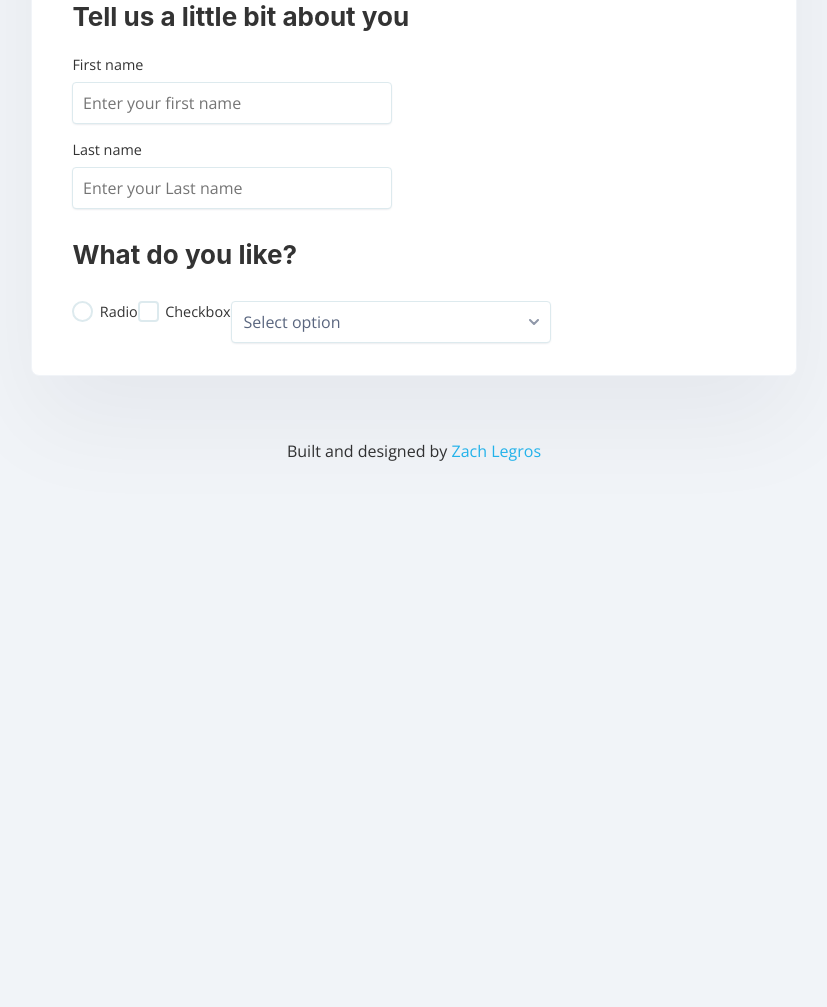
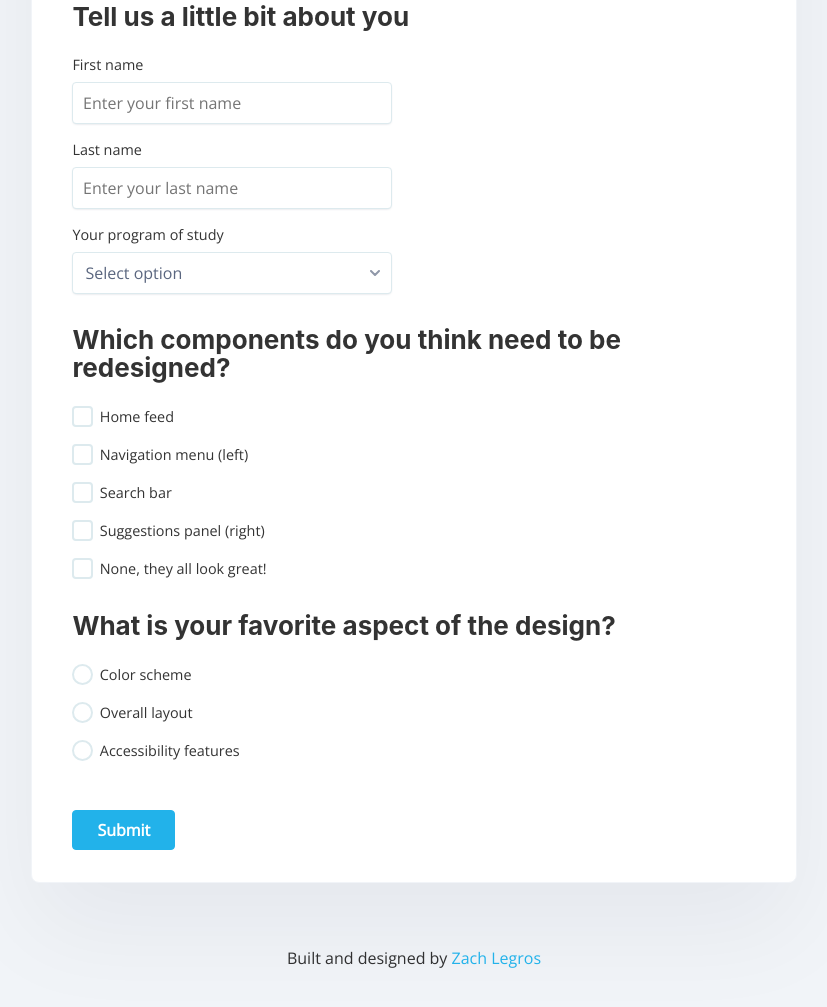
Before and after one commit to ZachLegros/csi3125-survey, a Gatsby site: page / in a window 1280 px wide. Shown: the part 709-1716 px from the top of the page, without its empty margins (226-1053 px from the left). Before the commit the page ends 1235 px from the top, so only its background shows below. Built offline with nearby package versions, Linux system fonts and the light colour scheme; Gatsby itself is replaced by a stand-in of ours.

Commit message:
Added questions and answers

```diff
--- /dev/null
+++ b/src/components/button.css
@@ -0,0 +1,25 @@
+button {
+  background-color: var(--primary);
+  color: white;
+  font-family: "Open Sans", sans-serif;
+  font-weight: 600;
+  border: 1px solid var(--primary);
+  padding: 0.5rem 1.5rem;
+  border-radius: 0.25rem;
+  cursor: pointer;
+  transition: box-shadow 0.2s, border-color 0.2s, background-color 0.2s;
+}
+
+button:hover {
+  background-color: #1b8ebb;
+}
+
+button:active {
+  background-color: #146b8c;
+}
+
+button:focus {
+  outline: none;
+  box-shadow: 0 0 0 2px var(--primary-focus);
+  border-color: var(--primary);
+}
--- a/src/components/layout.js
+++ b/src/components/layout.js
@@ -5,6 +5,7 @@ import "@fontsource/open-sans"
 import "./layout.css"
 import "./inputs.css"
 import "./select.css"
+import "../components/button.css"
 
 const Layout = ({ children }) => {
   return (
--- a/src/pages/index.js
+++ b/src/pages/index.js
@@ -52,28 +52,20 @@ const IndexPage = () => (
         </div>
         <div className="input-group">
           <p className="input-title">Last name</p>
-          <input type="text" placeholder="Enter your Last name" />
+          <input type="text" placeholder="Enter your last name" />
         </div>
-      </div>
-      <div className="input-section">
-        <h2>What do you like?</h2>
-      </div>
-      <input id="r1" type="radio" name="radio" value="1" />
-      <label for="r1">Radio</label>
-      <input id="c1" type="checkbox" name="checkbox" value="1" />
-      <label for="c1">Checkbox</label>
+        <div className="input-group">
+          <p className="input-title">Your program of study</p>
           <label class="select" for="slct">
             <select id="slct" required="required">
               <option value="" disabled="disabled" selected="selected">
                 Select option
               </option>
-          <option value="#">One</option>
-          <option value="#">Two</option>
-          <option value="#">Three</option>
-          <option value="#">Four</option>
-          <option value="#">Five</option>
-          <option value="#">Six</option>
-          <option value="#">Seven</option>
+              <option value="#">Software Engineering</option>
+              <option value="#">Computer Science</option>
+              <option value="#">Computer Engineering</option>
+              <option value="#">Visual Arts</option>
+              <option value="#">Other</option>
             </select>
             <svg>
               <use href="#select-arrow-down"></use>
@@ -84,6 +76,57 @@ const IndexPage = () => (
               <polyline points="1 1 5 5 9 1"></polyline>
             </symbol>
           </svg>
+        </div>
+      </div>
+      <div className="input-section">
+        <h2>Which components do you think need to be redesigned?</h2>
+        {[
+          "Home feed",
+          "Navigation menu (left)",
+          "Search bar",
+          "Suggestions panel (right)",
+          "None, they all look great!",
+        ].map((value, index) => {
+          return (
+            <div
+              style={{
+                marginBottom: "1rem",
+              }}
+            >
+              <input
+                id={`c${index}`}
+                type="checkbox"
+                name="checkbox"
+                value={`${index}`}
+              />
+              <label for={`c${index}`}>{value}</label>
+            </div>
+          )
+        })}
+      </div>
+      <div className="input-section">
+        <h2>What is your favorite aspect of the design?</h2>
+        {["Color scheme", "Overall layout", "Accessibility features"].map(
+          (value, index) => {
+            return (
+              <div
+                style={{
+                  marginBottom: "1rem",
+                }}
+              >
+                <input
+                  id={`r${index}`}
+                  type="radio"
+                  name="radio"
+                  value={`${index}`}
+                />
+                <label for={`r${index}`}>{value}</label>
+              </div>
+            )
+          }
+        )}
+      </div>
+      <button style={{ marginTop: "1rem" }}>Submit</button>
     </Container>
   </Layout>
 )
```
Lines whose indentation alone changed are shown as unchanged.
